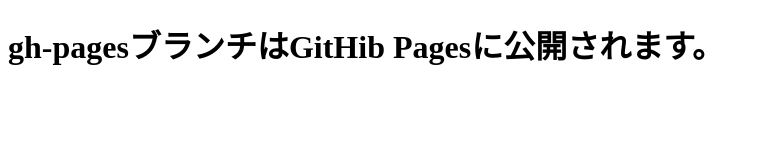
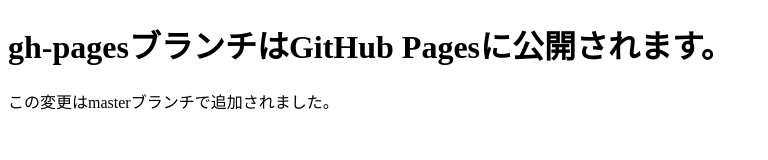
Before and after one commit to ImaiM/git-study, a plain HTML site: page index.html in a window 1280 px wide. Shown: the whole page, without its empty margins (0-768 px from the left). Drawn offline with Linux system fonts and the light colour scheme.

Commit message:
Webページの改訂

```diff
--- a/index.html
+++ b/index.html
@@ -7,6 +7,7 @@
     <title>Gitの勉強</title>
 </head>
 <body>
-    <h1>gh-pagesブランチはGitHib Pagesに公開されます。</h1>
+    <h1>gh-pagesブランチはGitHub Pagesに公開されます。</h1>
+    <p>この変更はmasterブランチで追加されました。</p>
 </body>
 </html>
```
